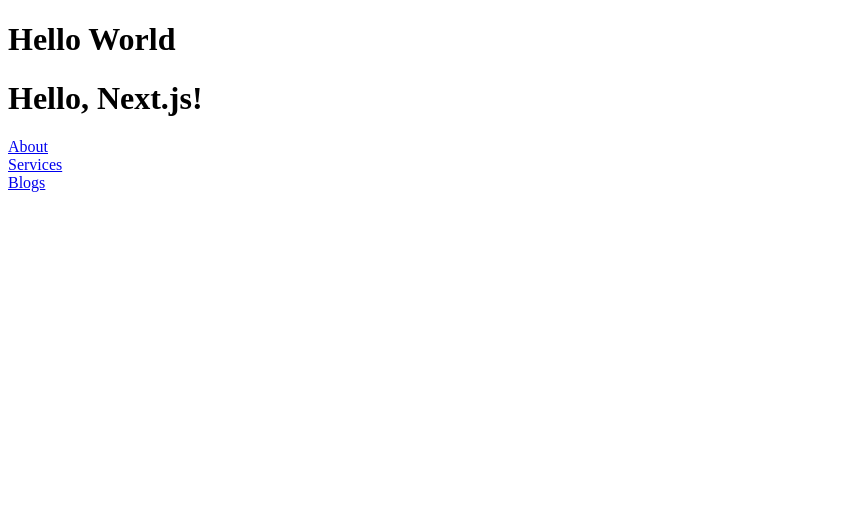
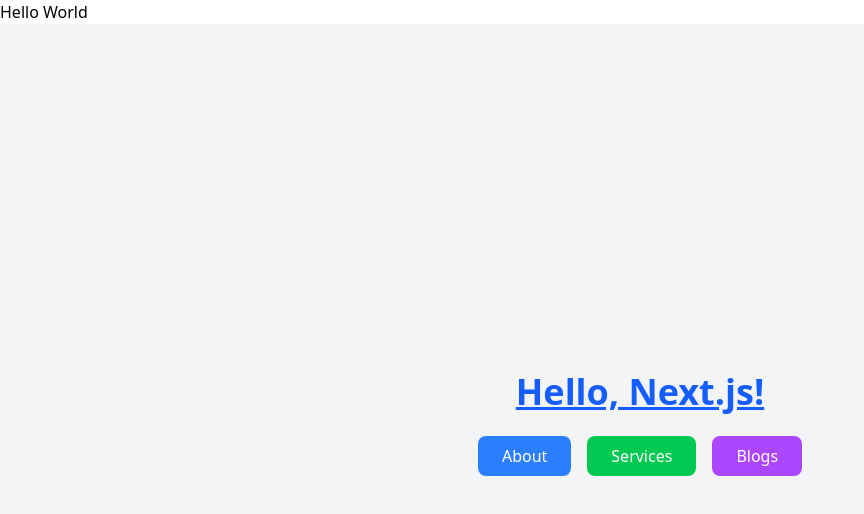
Before and after one commit to RAJSINGH20/NEXT-JS, a Next.js app: page / in a window 1280 px wide. Shown: the top 514 px of the page, without its empty margins (0-864 px from the left). Built offline with nearby package versions, Linux system fonts and the light colour scheme.

Commit message:
Enhance styling and structure across multiple pages; integrate Tailwind CSS for improved UI

```diff
--- a/app/About/page.js
+++ b/app/About/page.js
@@ -1,9 +1,9 @@
-
+import global from "../globals.css";
 export default function About() {
   console.log("About")
   return (
-    <div>
-      <h1>About Us</h1>
+    <div className="min-h-screen bg-gradient-to-br from-blue-50 to-indigo-100 p-8">
+      <h1 className="text-4xl font-bold text-blue-600 underline mb-6">About Us</h1>
       <p>This is the about page of our Next.js application.</p>
     </div>
   );
--- a/app/Blogs/[BlogID]/Comments/page.js
+++ b/app/Blogs/[BlogID]/Comments/page.js
@@ -1,9 +1,11 @@
 import React from 'react'
 
-const page = () => {
+const blog1 = async({params}) => {
+    console.log(await params)
+    const {Blog} = await params;
   return (
-    <div>Comments</div>
+    <div>blog1 {Blog}</div>
   )
 }
 
-export default page
+export default blog1
--- a/app/Blogs/[BlogID]/page.js
+++ b/app/Blogs/[BlogID]/page.js
@@ -1,10 +1,10 @@
 import React from 'react'
 
-const blog1 = async({params}) => {
-    console.log(await params)
-    const {Blog} = await params;
+const blog1 = async({}) => {
+
+
   return (
-    <div>blog1 {Blog}</div>
+    <div><a href="/Blogs/1//Comments">Click here to view comments for this blog</a></div>
   )
 }
 
--- a/app/Blogs/page.js
+++ b/app/Blogs/page.js
@@ -1,14 +1,15 @@
 import React from 'react'
+import globalcss from "../globals.css";
 
 export const Blogs = async({params}) => {
     console.log(await params)
   return (
-    <div>
-        <h1>Blogs Page</h1>
-        <ul>
-            <li>Blog 1</li>
-            <li>Blog 2</li>
-            <li>Blog 3</li>
+    <div className="min-h-screen bg-gradient-to-br from-blue-50 to-indigo-100 p-8">
+        <h1 className="text-4xl font-bold text-blue-600 underline mb-6">Blogs Page</h1>
+        <ul className="list-disc pl-6 space-y-3">
+            <li className="text-lg text-gray-700 hover:text-blue-600 transition cursor-pointer"> <a href="/Blogs/1/"> Blog 1</a></li>
+            <li className="text-lg text-gray-700 hover:text-blue-600 transition cursor-pointer"> <a href="/Blogs/2/">Blog 2</a></li>
+            <li className="text-lg text-gray-700 hover:text-blue-600 transition cursor-pointer"> <a href="/Blogs/3/">Blog 3</a></li>
         </ul>
     </div>
   )
--- a/app/Services/WebDev/page.js
+++ b/app/Services/WebDev/page.js
@@ -1,9 +1,11 @@
+import globalcss from "../../../app/globals.css";
+
 export default function WebDev() {
   console.log("Web Development Services")
   return (
-    <div>
-      <h1>Web Development Services</h1>
-      <p>Welcome to our web development services page.</p>
+    <div className="min-h-screen bg-gradient-to-br from-blue-50 to-indigo-100 p-8">
+      <h1 className="text-4xl font-bold text-blue-600 underline mb-6">Web Development Services</h1>
+      <p className="text-lg text-gray-700">Welcome to our web development services page.</p>
     </div>
   );
 }
--- a/app/Services/page.js
+++ b/app/Services/page.js
@@ -1,9 +1,10 @@
 import Link from "next/link";
+import globalcss from "../globals.css";
 
 export default function Services() {
   return <>Service Page
-      <h1>Our Services</h1>
-      <ul>
+      <h1 className="text-4xl font-bold text-blue-600 underline mb-6">Our Services</h1>
+      <ul className="list-disc pl-6 space-y-3">
         <li>
 
         <Link href="Services/WebDev">Web Development </Link></li>
--- /dev/null
+++ b/app/globals.css
@@ -0,0 +1 @@
+@import "tailwindcss";
--- a/app/page.js
+++ b/app/page.js
@@ -1,15 +1,38 @@
+import Link from "next/link";
+import globalcss from "./globals.css";
+export default function Home() {
+  console.log("HELLO WORLD");
 
-import Link from "next/link";
-export default function Home() {
-  console.log("HELLO WORLD")
   return (
-    <>
-      <h1 className="text-4xl font-bold underline">
+    <div className="min-h-screen flex flex-col items-center justify-center bg-gray-100 gap-6">
+
+      <h1 className="text-4xl font-bold text-blue-600 underline">
         Hello, Next.js!
       </h1>
-      <Link href="/About">About</Link> <br />
-      <Link href="/Services">Services</Link> <br />
-      <Link href="/Blogs">Blogs</Link>
-    </>
+
+      <div className="flex gap-4">
+        <Link
+          href="/About"
+          className="px-6 py-2 bg-blue-500 text-white rounded-lg hover:bg-blue-600 transition"
+        >
+          About
+        </Link>
+
+        <Link
+          href="/Services"
+          className="px-6 py-2 bg-green-500 text-white rounded-lg hover:bg-green-600 transition"
+        >
+          Services
+        </Link>
+
+        <Link
+          href="/Blogs"
+          className="px-6 py-2 bg-purple-500 text-white rounded-lg hover:bg-purple-600 transition"
+        >
+          Blogs
+        </Link>
+      </div>
+
+    </div>
   );
 }
--- a/package.json
+++ b/package.json
@@ -9,11 +9,12 @@
   },
   "dependencies": {
     "next": "16.1.4",
+    "postcss": "^8.5.6",
     "react": "19.2.3",
     "react-dom": "19.2.3"
   },
   "devDependencies": {
-    "@tailwindcss/postcss": "^4",
+    "@tailwindcss/postcss": "^4.1.18",
     "babel-plugin-react-compiler": "1.0.0",
     "tailwindcss": "^4.1.18"
   }
```
Also changed, not shown: 1 other file (tests, documents, lock files or other folders).
